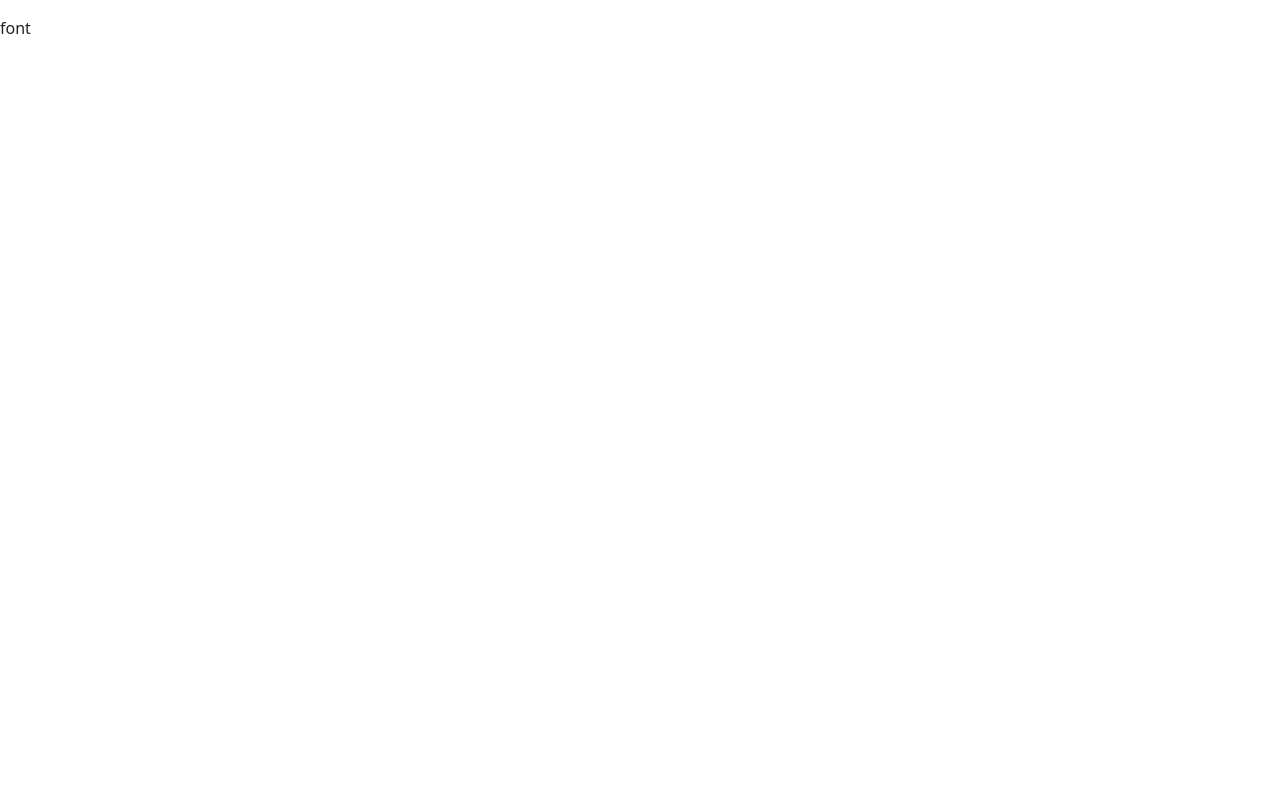
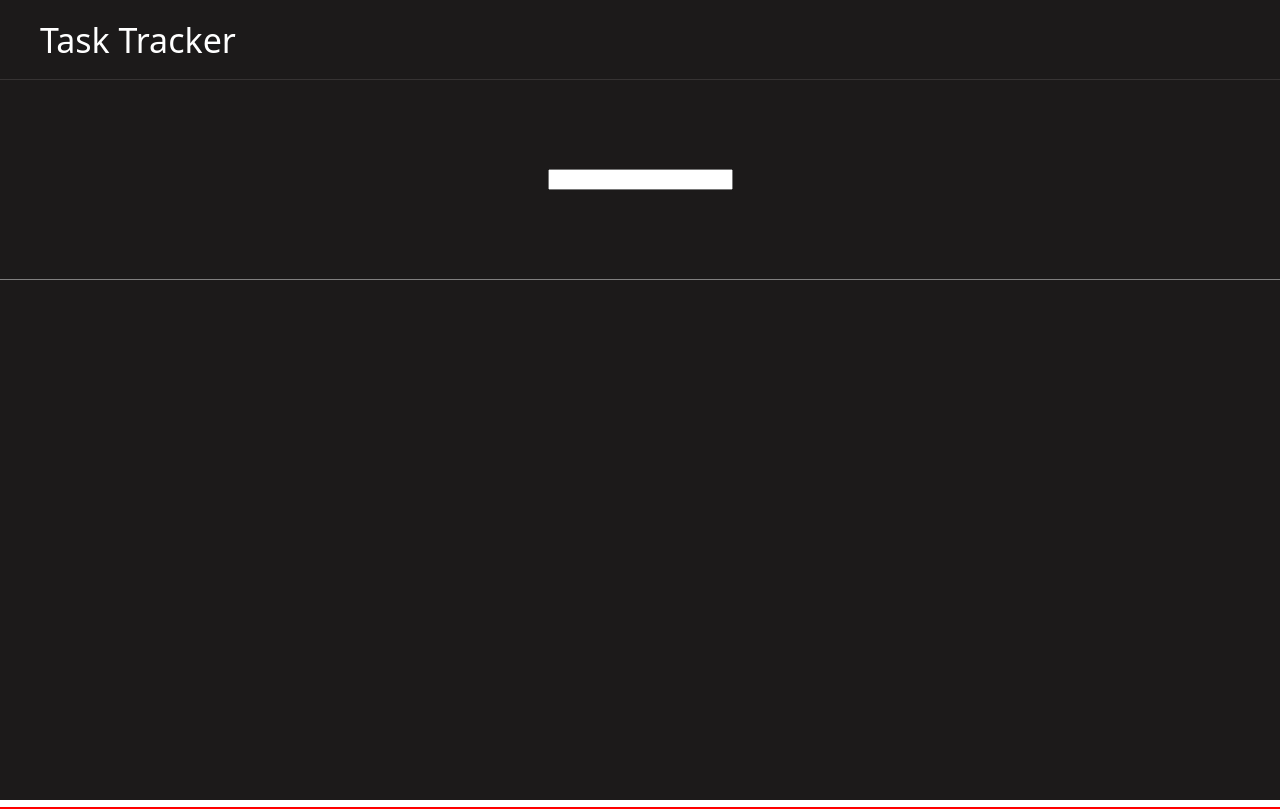
Before and after one commit to ansen01-svg/Simple-todos, a React (Create React App) app: page / in a window 1280 px wide. Built offline with nearby package versions, Linux system fonts and the light colour scheme.

Commit message:
updated the app structure

```diff
--- a/package.json
+++ b/package.json
@@ -14,6 +14,7 @@
     "react-dom": "^18.2.0",
     "react-redux": "^8.0.5",
     "react-scripts": "5.0.1",
+    "styled-components": "^5.3.9",
     "web-vitals": "^2.1.4"
   },
   "scripts": {
--- a/src/App.js
+++ b/src/App.js
@@ -1,7 +1,10 @@
+import Main from "./components/main";
+
+
 function App() {
   return (
     <div className="App">
-      <p>font</p>
+      <Main />
     </div>
   );
 }
--- /dev/null
+++ b/src/components/completed_todos.js
@@ -0,0 +1,12 @@
+import { Wrapper } from '../styled_components';
+
+
+const CompletedTodos = () => {
+    return (
+        <Wrapper borderBottom='1px solid red'>
+        </Wrapper>
+    )
+}
+
+
+export default CompletedTodos;
--- /dev/null
+++ b/src/components/main.js
@@ -0,0 +1,22 @@
+import { MainWrapper } from "../styled_components";
+import Nav from "./nav_component";
+import SearchComponent from "./search_component";
+import TodosComponent from "./todos_component";
+
+
+const Main = () => {
+    return (
+        <MainWrapper
+            width='100vw'
+            height='100vh'
+            backgroundColor='var(--background_color)'
+        >
+            <Nav />
+            <SearchComponent />
+            <TodosComponent />
+        </MainWrapper>
+    )
+}
+
+
+export default Main;
--- /dev/null
+++ b/src/components/nav_component.js
@@ -0,0 +1,26 @@
+import TypoGraphy from '../reusable_components/typography';
+import { Wrapper } from '../styled_components';
+
+
+const Nav = () => {
+    return (
+        <Wrapper height={'80px'}>
+            <NavCenter />
+        </Wrapper>
+    )
+}
+
+const NavCenter = () => {
+    return (
+        <Wrapper
+            justifyContent={'flex-start'}
+            padding={'0 0 0 40px'}
+            borderBottom={'0.1px solid var(--border_color)'}
+        >
+            <TypoGraphy variant='h4' title='Task Tracker' />
+        </Wrapper>
+    )
+}
+
+
+export default Nav;
--- /dev/null
+++ b/src/components/pending_todos.js
@@ -0,0 +1,12 @@
+import { Wrapper } from '../styled_components';
+
+
+const PendingTodos = () => {
+    return (
+        <Wrapper borderBottom='1px solid red'>
+        </Wrapper>
+    )
+}
+
+
+export default PendingTodos;
--- /dev/null
+++ b/src/components/search_component.js
@@ -0,0 +1,27 @@
+import { Wrapper } from '../styled_components';
+
+
+const SearchComponent = () => {
+    return (
+        <Wrapper height='200px'>
+            <InputHolder />
+        </Wrapper>
+    )
+}
+
+const InputHolder = () => {
+    return (
+        <Wrapper borderBottom='0.1px solid gray'>
+            <Input />
+        </Wrapper>
+    )
+}
+
+const Input = () => {
+    return (
+        <input></input>
+    )
+}
+
+
+export default SearchComponent;
--- /dev/null
+++ b/src/components/todos_component.js
@@ -0,0 +1,16 @@
+import { Wrapper } from '../styled_components';
+import CompletedTodos from './completed_todos';
+import PendingTodos from './pending_todos';
+
+
+const TodosComponent = () => {
+    return (
+        <Wrapper height='529px' borderBottom='1px solid red'>
+            <PendingTodos />
+            <CompletedTodos />
+        </Wrapper>
+    )
+}
+
+
+export default TodosComponent;
--- a/src/index.css
+++ b/src/index.css
@@ -1,3 +1,9 @@
+:root {
+  --background_color: rgb(28, 26, 26);
+  --border_color: rgb(54, 51, 51);
+}
+
+
 body {
   margin: 0;
   font-family: -apple-system, BlinkMacSystemFont, 'Segoe UI', 'Roboto', 'Oxygen',
--- /dev/null
+++ b/src/reusable_components/typography.js
@@ -0,0 +1,13 @@
+import { Typography } from '@mui/material';
+
+
+const TypoGraphy = ({ variant, title }) => {
+    return (
+        <Typography variant={variant}>
+            { title }
+        </Typography>
+    )
+}
+
+
+export default TypoGraphy;
--- /dev/null
+++ b/src/styled_components/index.js
@@ -0,0 +1,17 @@
+import styled from "styled-components";
+
+
+export const MainWrapper = styled.div`
+    width: ${props => props.width || '100%'};
+    height: ${props => props.height || '100%'};
+    background: ${props => props.backgroundColor || 'none'};
+`
+
+export const Wrapper = styled(MainWrapper)`
+    display: flex;
+    flex-direction: ${props => props.flexDirection || 'row'};
+    align-items: ${props => props.alignItems || 'center'};
+    justify-content: ${props => props.justifyContent || 'center'};
+    padding: ${props => props.padding || 'auto'};
+    border-bottom: ${props => props.borderBottom || 'none'};
+`
--- a/src/theme/theme.js
+++ b/src/theme/theme.js
@@ -3,6 +3,9 @@ import { createTheme } from "@mui/material";
 const theme = createTheme({
   typography: {
     fontFamily: 'system-ui, -apple-system, BlinkMacSystemFont, Segoe UI, Roboto, Oxygen, Ubuntu, Cantarell, Open Sans, Helvetica Neue, sans-serif',
+    allVariants: {
+      color: 'white',
+    },
   },
   components: {
     MuiCssBaseline: {
@@ -14,6 +17,22 @@ const theme = createTheme({
           font-weight: 400;
       `,
     },
+    MuiTypography: {
+      defaultProps: {
+        variantMapping: {
+          h4: 'h1',
+          // h2: 'h2',
+          // h3: 'h2',
+          // h4: 'h2',
+          // h5: 'h2',
+          // h6: 'h2',
+          // subtitle1: 'h2',
+          // subtitle2: 'h2',
+          // body1: 'span',
+          // body2: 'span',
+        },
+      },
+    },
   },
 });
 
```
Also changed, not shown: 1 other file (tests, documents, lock files or other folders).
